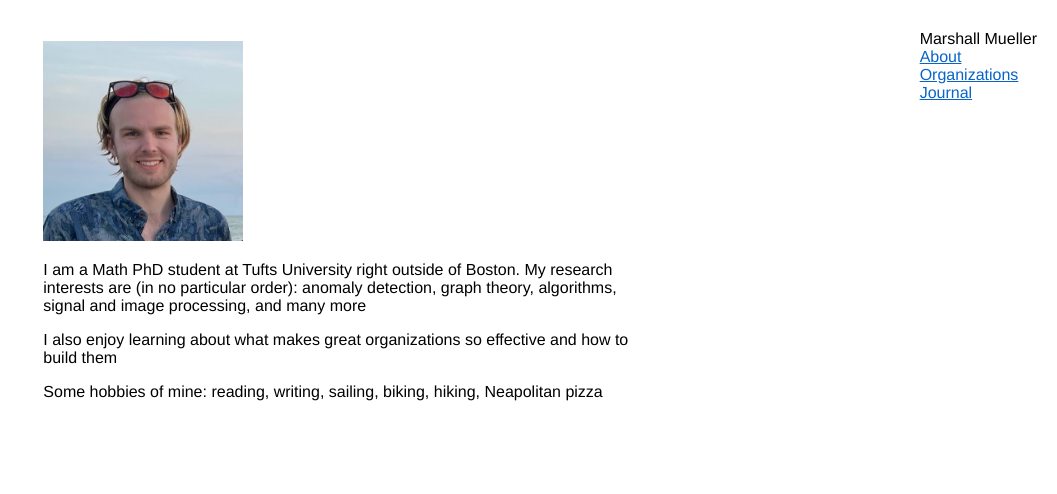
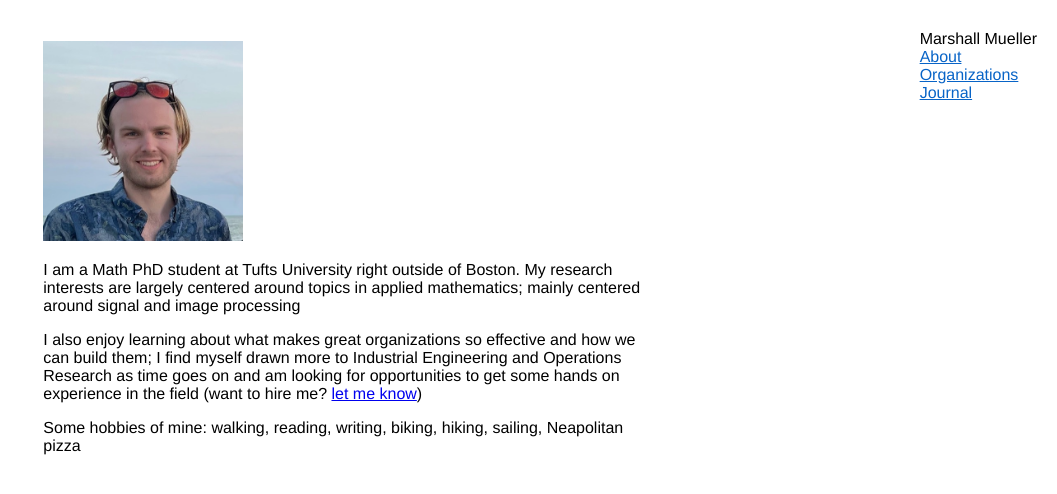
Before and after one commit to MarshMue/marshmue.github.io, a Jekyll site: the page built from about.md, in a window 1280 px wide. Shown: the top 494 px of the page, without its empty margins (223-1280 px from the left). Built offline with Jekyll 4.4.1, drawn with Linux system fonts in a browser that asks for light colours.

Commit message:
updated about

```diff
--- a/about.md
+++ b/about.md
@@ -5,8 +5,8 @@ layout: default
 
 ![Picture of me](/assets/me.jpeg){: width="200" }
 
-I am a Math PhD student at Tufts University right outside of Boston. My research interests are (in no particular order): anomaly detection, graph theory, algorithms, signal and image processing, and many more
+I am a Math PhD student at Tufts University right outside of Boston. My research interests are largely centered around topics in applied mathematics; mainly centered around signal and image processing
 
-I also enjoy learning about what makes great organizations so effective and how to build them
+I also enjoy learning about what makes great organizations so effective and how we can build them; I find myself drawn more to Industrial Engineering and Operations Research as time goes on and am looking for opportunities to get some hands on experience in the field (want to hire me? [let me know](mailto:marshall.mueller@tufts.edu))
 
-Some hobbies of mine: reading, writing, sailing, biking, hiking, Neapolitan pizza
+Some hobbies of mine: walking, reading, writing, biking, hiking, sailing, Neapolitan pizza
```
